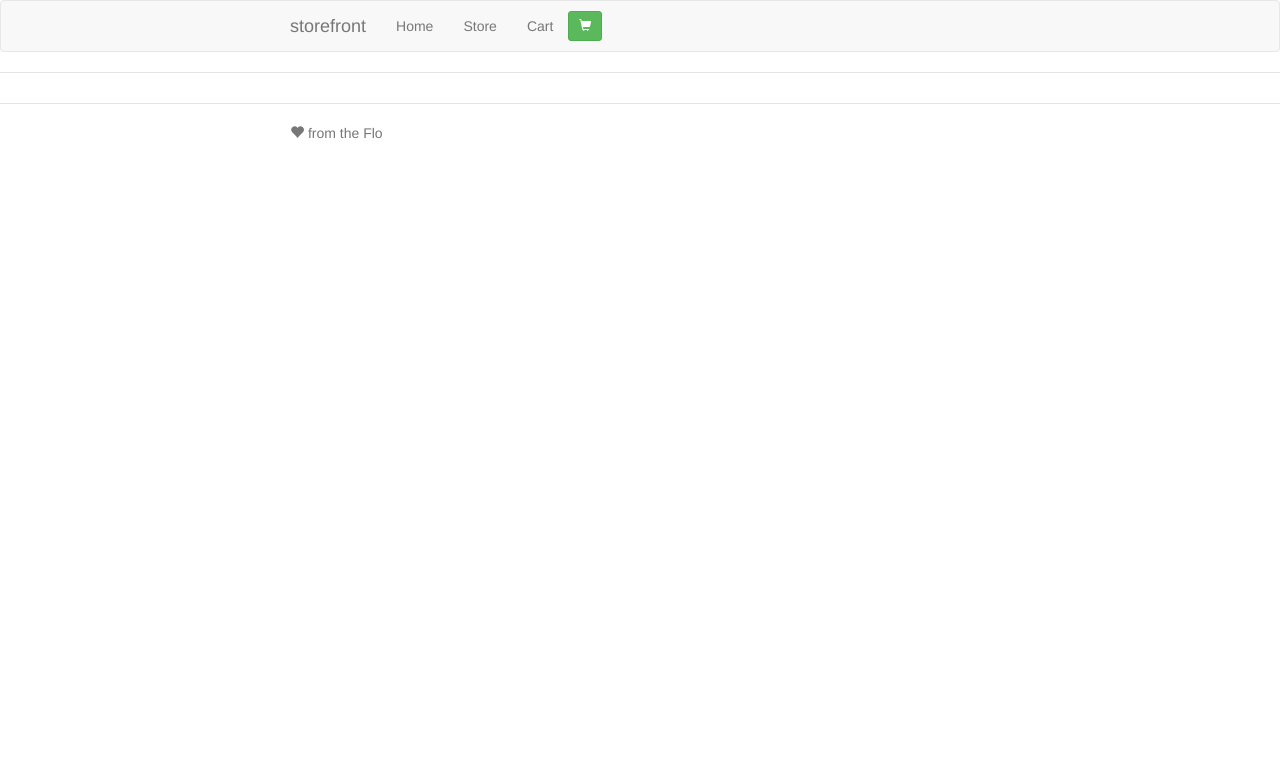
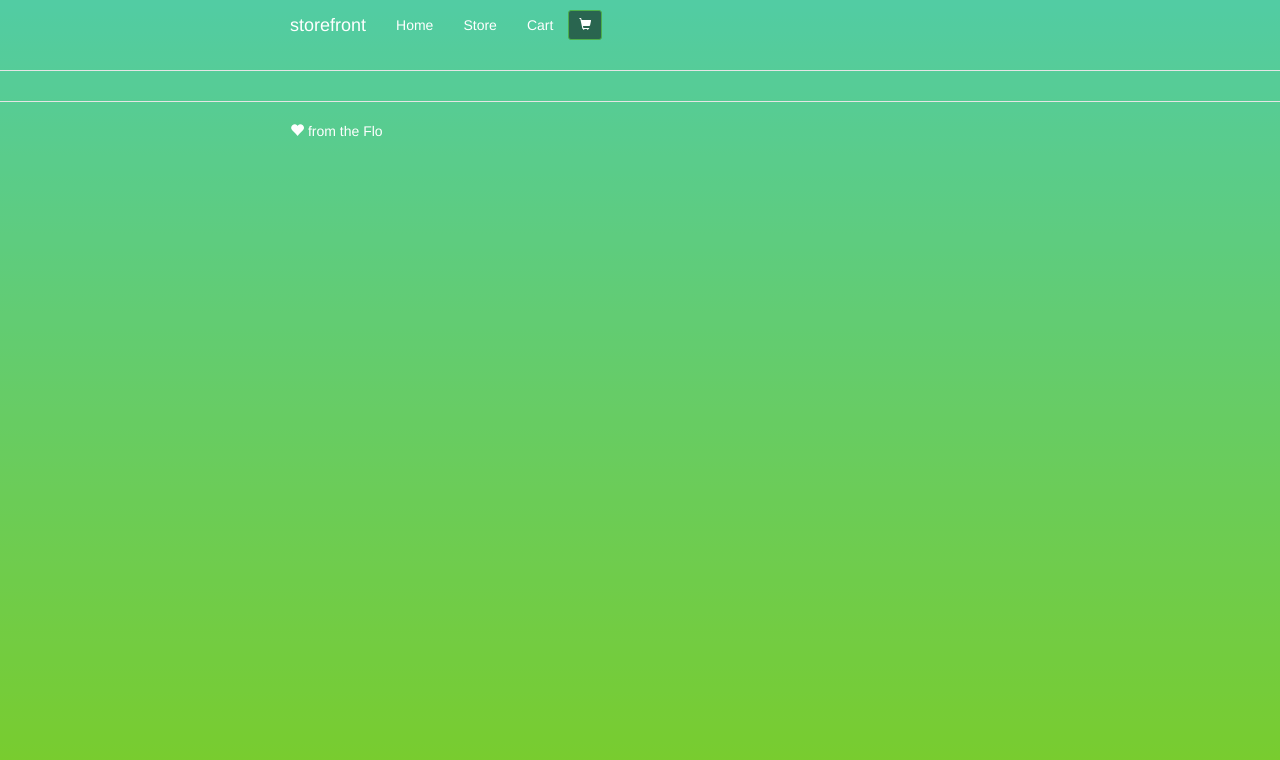
Before and after one commit to SlootSantos/WebshopMoltin, a website: page app/index.html in a window 1280 px wide. Drawn offline with nearby package versions, Linux system fonts and the light colour scheme; some packages are replaced by stand-ins of ours; files that its build step writes are made by us from their sources; no server answers.

Commit message:
'new_styles'

```diff
--- a/app/styles/main.css
+++ b/app/styles/main.css
@@ -4,9 +4,14 @@
   color: #000;
   padding: 0.2em 0;
 }
-
+html {
+  min-height: 100vh;
+  background: linear-gradient(rgba(102, 255, 204, 1), rgba(153, 255, 51, 1));
+}
 body {
+  min-height: 100vh;
   padding: 0;
+  background: rgba(0,0,0, .2);
 }
 
 /* Everything but the jumbotron gets side spacing for mobile first views */
@@ -22,6 +27,19 @@ body {
   border-bottom: 1px solid #e5e5e5;
   margin-bottom: 10px;
 }
+
+.navbar-default {
+  background-color: transparent;
+  border: none;
+}
+
+.navbar-default .navbar-nav > li > a {
+  color: white;
+}
+
+.navbar-default .navbar-brand{
+  color: white;
+}
 /* Make the masthead heading the same height as the navigation */
 .header h3 {
   margin-top: 0;
@@ -33,7 +51,7 @@ body {
 /* Custom page footer */
 .footer {
   padding-top: 19px;
-  color: #777;
+  color: white;
   border-top: 1px solid #e5e5e5;
 }
 
@@ -43,17 +61,22 @@ body {
 
 /* Main marketing message and sign up button */
 .jumbotron {
+  color: white;
   text-align: center;
   border-bottom: 1px solid #e5e5e5;
+  background: linear-gradient(rgba(0, 0, 0, .7), rgba(0, 0, 0, .1));
 }
 .jumbotron .btn {
   font-size: 21px;
   padding: 14px 24px;
 }
 
+
+
 /* Supporting marketing content */
 .marketing {
   margin: 40px 0;
+  color: white;
 }
 .marketing p + h4 {
   margin-top: 28px;
@@ -81,3 +104,8 @@ body {
     border-bottom: 0;
   }
 }
+
+/* Button Styles based on btn success*/
+.btn-success {
+  background: rgba(0,0,0, .5);
+}
```
